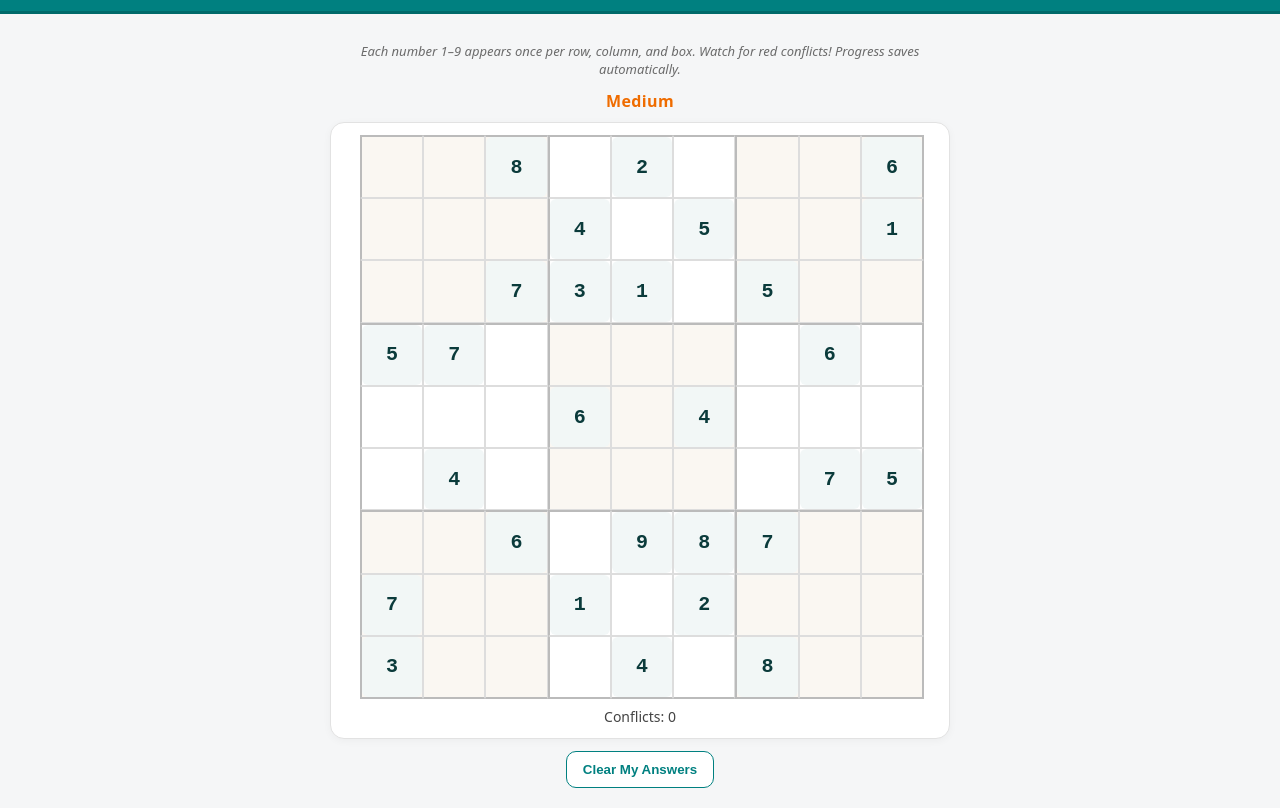
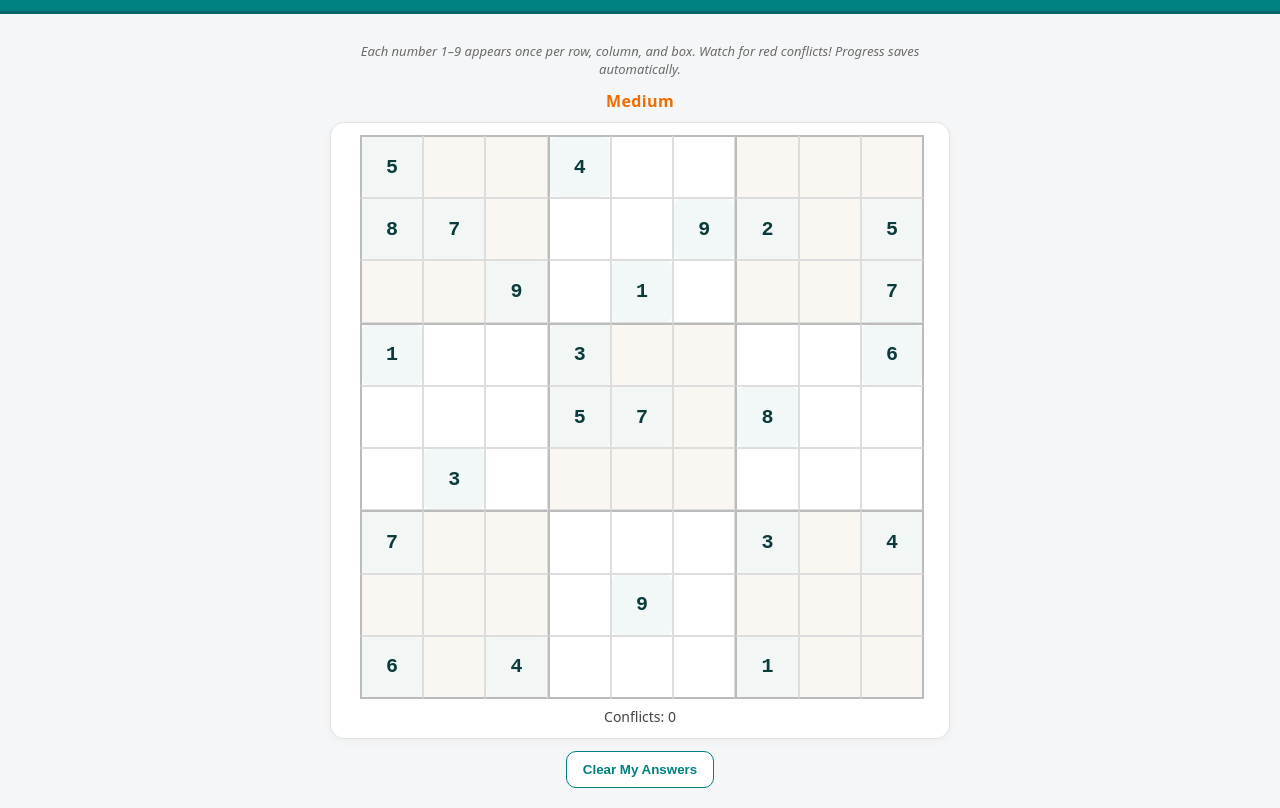
Before and after one commit to chrisabbe/Sudoku, a plain HTML site: page puzzles/day017/index.html in a window 1280 px wide. Shown: the part 71-879 px from the top of the page. Drawn offline with Linux system fonts and the light colour scheme.

Commit message:
Update index.html

```diff
--- a/puzzles/day017/index.html
+++ b/puzzles/day017/index.html
@@ -216,7 +216,7 @@ header h2{
 <script>
 /* ========= CONFIG (ONLY EDIT THIS) ========= */
 
-const PUZZLE_STRING = "008020006000405001007310500570000060000604000040000075006098700700102000300040800";
+const PUZZLE_STRING = "500400000870009205009010007100300006000570800030000000700000304000090000604000100";
 
 
 /* Set difficulty text */
```
